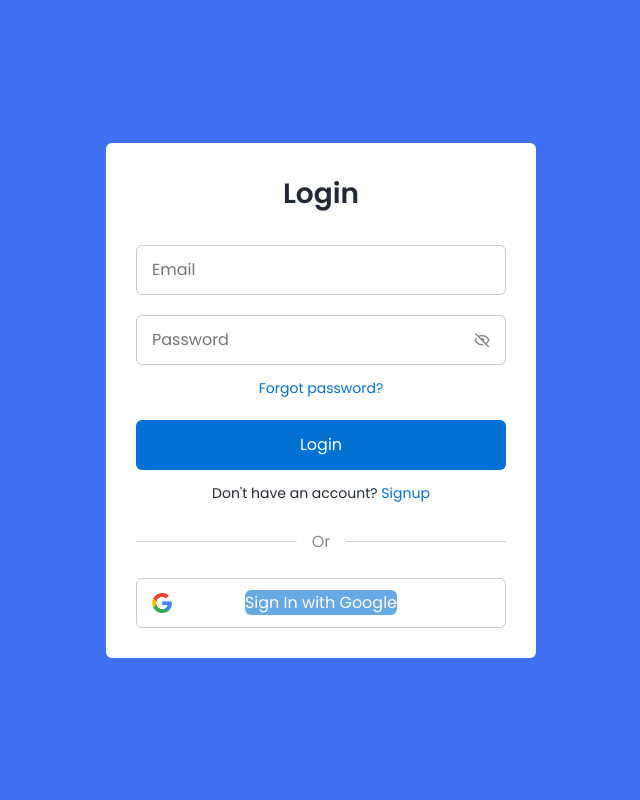
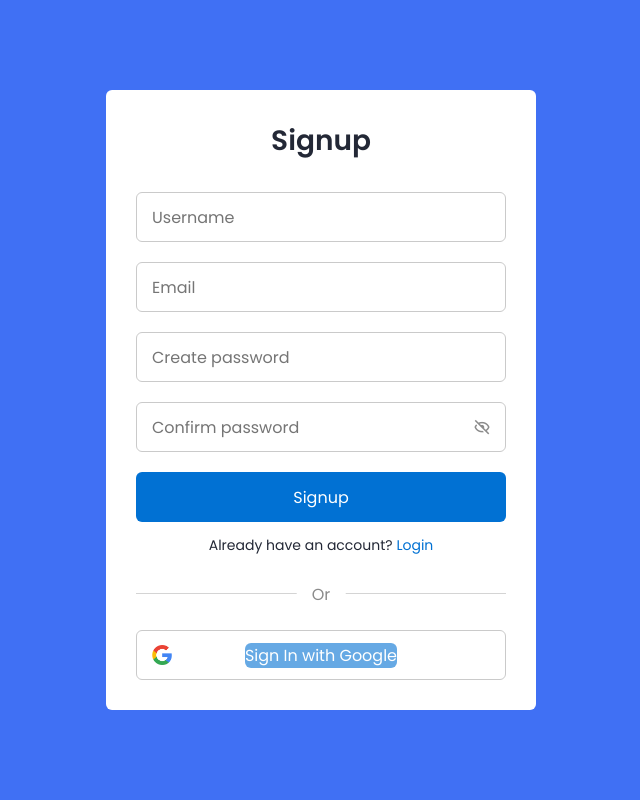
Before and after one commit to mmilten/Webpage, a PHP site: page /index.html in a window 1280 px wide. Shown: the whole page, without its empty margins (319-959 px from the left). Run offline with PHP 8.4, Linux system fonts and the light colour scheme.

Commit message:
Changed website pages

```diff
--- a/index.html
+++ b/index.html
@@ -1,64 +1,25 @@
 <!DOCTYPE html>
 <html lang="en">
+
 <head>
+
     <meta charset="UTF-8">
     <meta name="viewport" content="width=device-width, initial-scale=1.0">
-    <title>Document</title>
+    <title>Sign Up</title>
     <!-- CSS -->
     <link rel="stylesheet" href="css/style.css">
     <!-- Boxicons CSS -->
     <link href='https://unpkg.com/boxicons@2.1.4/css/boxicons.min.css' rel='stylesheet'>
 
 </head>
+
 <body>
-    <!-- Login form | connected using login.php and registration.php -->
-
-    <!--start of login form-->
+        <!-- Signup Form -->
     <section class="container forms">
-        <div class="form login">
-            <div class="form-content">
-                <header>Login</header>
-                <form action="login.php" method="post">
-                    <div class="field input-field">
-                        <input type="email" placeholder="Email" class="input" name="email">
-                    </div>
-
-                    <div class="field input-field">
-                        <input type="password" placeholder="Password" class="password" name="password">
-                        <i class='bx bx-hide eye-icon'></i>
-                    </div>
-
-                    <div class="form-link">
-                        <a href="#" class="forgot-pass">Forgot password?</a>
-                    </div>
-
-                    <div class="field button-field">
-                        <button type="submit" class="btn" name="login_user">Login</button>
-                    </div>
-                </form>
-
-                <div class="form-link">
-                    <span>Don't have an account? <a href="#" class="link signup-link">Signup</a></span>
-                </div>
-            </div>
-
-            <div class="line"></div>
-
-            <div class="media-options">
-                <a href="#" class="field google">
-                    <img src="images/google.png" alt="" class="google-img">
-                    <span><button onclick="signIn()">Sign In with Google</button></span>
-                </a>
-            </div>
-
-        </div>
-
-        <!-- Signup Form -->
-
-        <div class="form signup">
+        <div class="form">
             <div class="form-content">
                 <header>Signup</header>
-                <form action="registration.php" method="post" novalidate>
+                <form action="registration.php" method="post">
                     <div class="field input-field">
                         <input type="text" placeholder="Username" class="input" name="username">
                     </div>
@@ -81,7 +42,7 @@
                 </form>
 
                 <div class="form-link">
-                    <span>Already have an account? <a href="#" class="link login-link">Login</a></span>
+                    <span>Already have an account? <a href="login.php">Login</a></span>
                 </div>
             </div>
 
@@ -90,12 +51,11 @@
             <div class="media-options">
                 <a href="#" class="field google">
                     <img src="images/google.png" alt="" class="google-img">
-                    <span>Login with Google</span>
+                    <span><button onclick="signIn()">Sign In with Google</button></span>
                 </a>
             </div>
         </div>
     </section>
-
     <!-- JavaScript -->
     <script src="js/script.js"></script>
 </body>
--- a/signup-success.html
+++ b/signup-success.html
@@ -12,7 +12,7 @@
     <h1>Signup</h1>
 
     <p>Signup successful.
-       You can now <a href="index.html">log in</a>.</p>
+       You can now <a href="login.php">log in</a>.</p>
 
 </body>
 </html>
```
Also changed, not shown: index.php (+7 -3 lines), login.php (+69 -2 lines).
